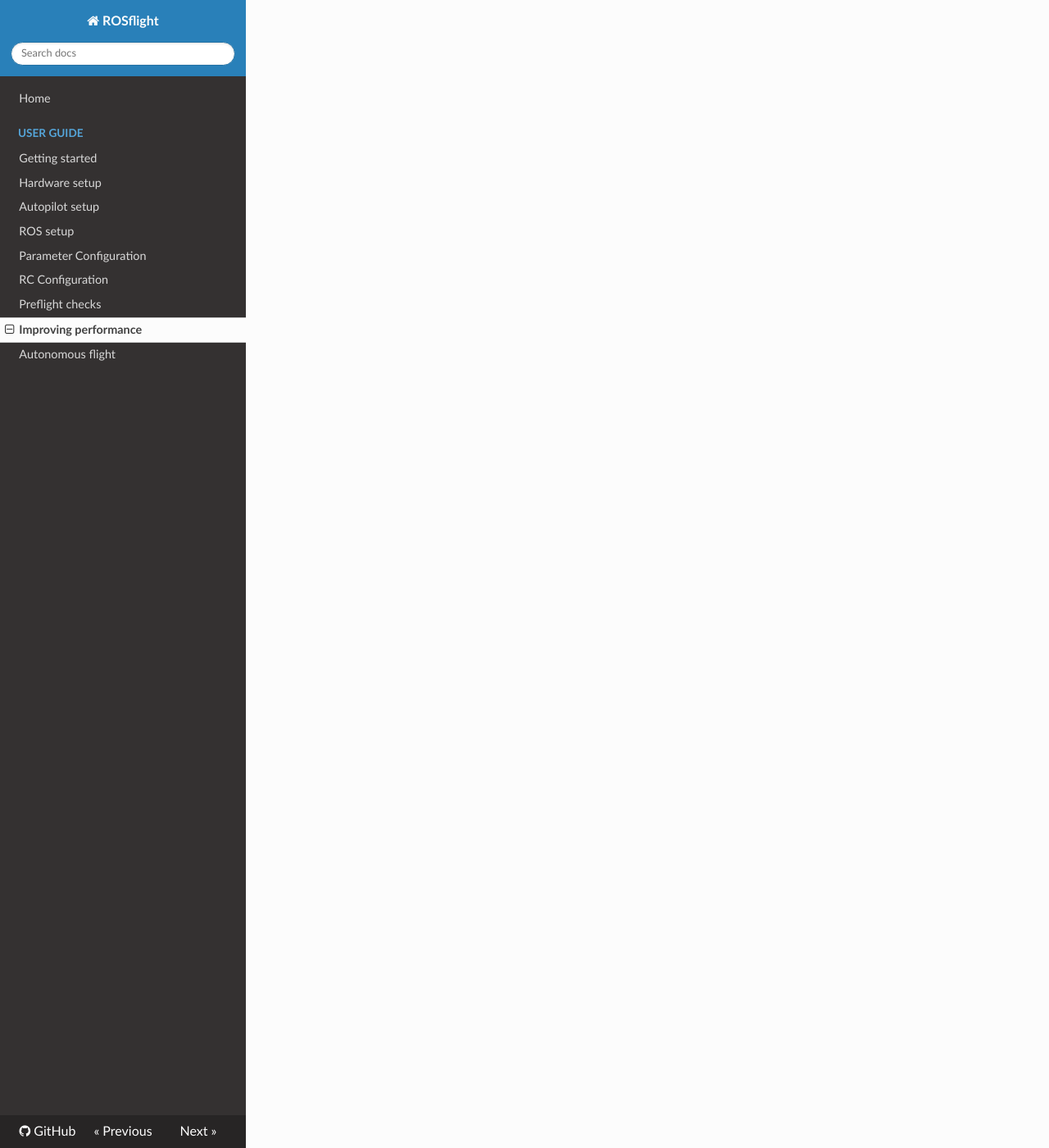
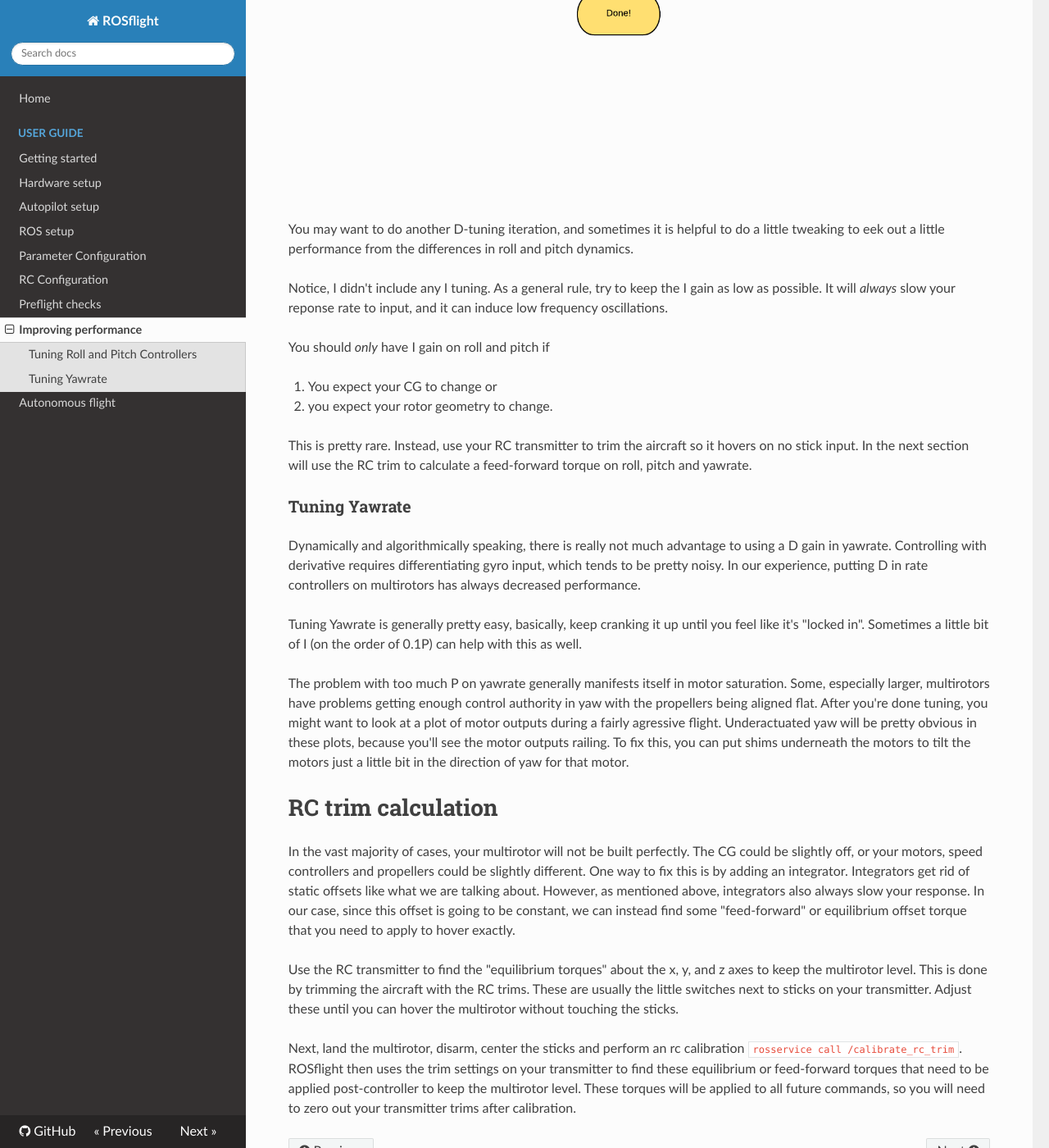
Before and after one commit to rosflight/rosflight_firmware, an MkDocs documentation site: the page built from docs/user-guide/performance.md, in a window 1280 px wide and 1400 px high, scrolled down 1482 px. Shown: the whole window at 82% size. Built offline with MkDocs 1.6.1, drawn with Linux system fonts in a browser that asks for light colours; nearby versions of some CDN libraries; old or Windows-style settings are respelled for this version of MkDocs; some of the changed text lies outside the part shown.

Commit message:
worked on tuning page

```diff
--- a/docs/user-guide/performance.md
+++ b/docs/user-guide/performance.md
@@ -4,9 +4,38 @@
 
 If you are unfamiliar with PIDs, then you should probably go read about them before trying to tune a multirotor.  Getting an understanding for what is going on will definitely guide your decision making process as you try to figure out better gains.
 
-Some people like to build test stands to tune your multirotor safely.  This is probably a good idea.  However, I've never used one of these stands and I've tuned multirotors that weigh several times as much as I do without one.  Just be careful.
+Some people like to build test stands to tune multirotors.  This is probably a good idea.  However, I've never used one of these stands and I've tuned multirotors that weigh several times as much as I do without one.  It is definitely not necessary.  However, in most cases, I have added what I call "training wheels" to the multirotors I'm tuning, which amounts to thin carbon rods in the shape of an X zip-tied to the landing gear.  This widens out the base of the quadcopter so if you come down on a hard oscillation, chances are you'll end up upright, hopefully without a prop strike.
+
+### Tuning Roll and Pitch Controllers
+
+Here is a flowchart describing my PID tuning process for roll and pitch:
+
+![tuning_flowchart](images/tuning_flowchart.png)
+
+You may want to do another D-tuning iteration, and sometimes it is helpful to do a little tweaking to eek out a little performance from the differences in roll and pitch dynamics.
+
+Notice, I didn't include any I tuning.  As a general rule, try to keep the I gain as low as possible.  It will _always_ slow your reponse rate to input, and it can induce low frequency oscillations.
+
+You should _only_ have I gain on roll and pitch if
+
+1. You expect your CG to change or
+2. you expect your rotor geometry to change.
+
+This is pretty rare.  Instead, use your RC transmitter to trim the aircraft so it hovers on no stick input.  In the next section will use the RC trim to calculate a feed-forward torque on roll, pitch and yawrate.
 
 
+### Tuning Yawrate
 
+Dynamically and algorithmically speaking, there is really not much advantage to using a D gain in yawrate.  Controlling with derivative requires differentiating gyro input, which tends to be pretty noisy.  In our experience, putting D in rate controllers on multirotors has always decreased performance.
+
+Tuning Yawrate is generally pretty easy, basically, keep cranking it up until you feel like it's "locked in".  Sometimes a little bit of I (on the order of 0.1P) can help with this as well.
+
+The problem with too much P on yawrate generally manifests itself in motor saturation.  Some, especially larger, multirotors have problems getting enough control authority in yaw with the propellers being aligned flat.  After you're done tuning, you might want to look at a plot of motor outputs during a fairly agressive flight.  Underactuated yaw will be pretty obvious in these plots, because you'll see the motor outputs railing.  To fix this, you can put shims underneath the motors to tilt the motors just a little bit in the direction of yaw for that motor.
 
 # RC trim calculation
+
+In the vast majority of cases, your multirotor will not be built perfectly.  The CG could be slightly off, or your motors, speed controllers and propellers could be slightly different.  One way to fix this is by adding an integrator.  Integrators get rid of static offsets like what we are talking about. However, as mentioned above, integrators also always slow your response. In our case, since this offset is going to be constant, we can instead find some "feed-forward" or equilibrium offset torque that you need to apply to hover exactly.
+
+Use the RC transmitter to find the "equilibrium torques" about the x, y, and z axes to keep the multirotor level.  This is done by trimming the aircraft with the RC trims.  These are usually the little switches next to sticks on your transmitter.  Adjust these until you can hover the multirotor without touching the sticks.
+
+Next, land the multirotor, disarm, center the sticks and perform an rc calibration `rosservice call /calibrate_rc_trim`.  ROSflight then uses the trim settings on your transmitter to find these equilibrium or feed-forward torques that need to be applied post-controller to keep the multirotor level.  These torques will be applied to all future commands, so you will need to zero out your transmitter trims after calibration.
```
Also changed, not shown: docs/user-guide/preflight-checks.md (+1 -17 lines), docs/user-guide/images/tuning_flowchart.png (added).
